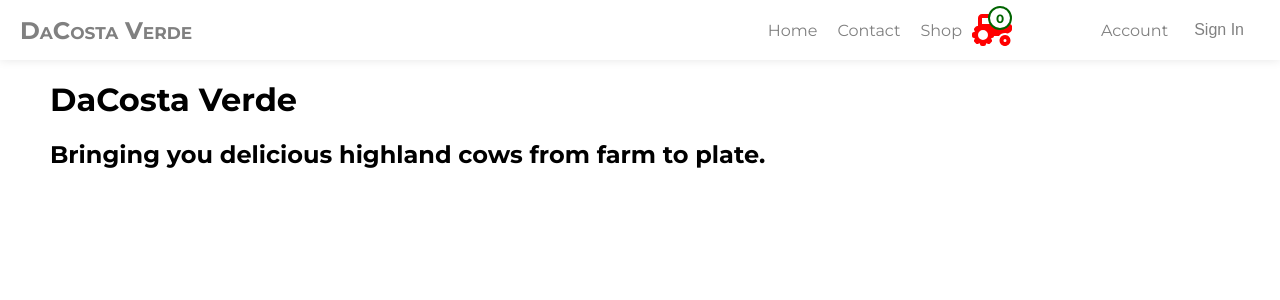
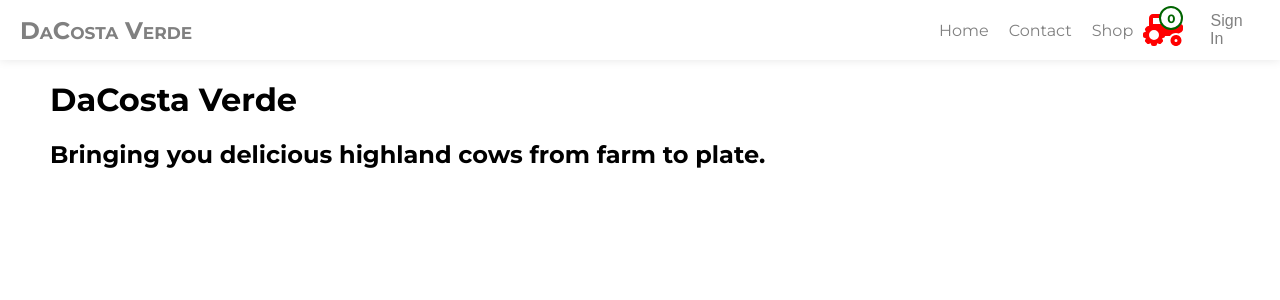
Before and after one commit to droverj/dacosta-verde, a React (Create React App) app: page / in a window 1280 px wide. Shown: the top 300 px of the page. Built offline with nearby package versions, Linux system fonts and the light colour scheme; no server answers.

Commit message:
Conditionally render the Account link in the navbar

```diff
--- a/src/components/common/Navbar.js
+++ b/src/components/common/Navbar.js
@@ -22,7 +22,9 @@ const Navbar = () => {
       </div>
 
       <div className='user-links'>
-        <Link to='/account'>Account</Link>
+        {user && (
+          <Link to='/account'>Account</Link>
+        )}
 
         {isAdmin &&
           <div className='admin-link'>
--- a/src/styles/Navbar.scss
+++ b/src/styles/Navbar.scss
@@ -16,7 +16,7 @@ nav {
 .main-pages-container {
   display: flex;
   align-items: center;
-  width: 80%;
+  width: 100%;
   justify-content: space-between;
 }
 
```
